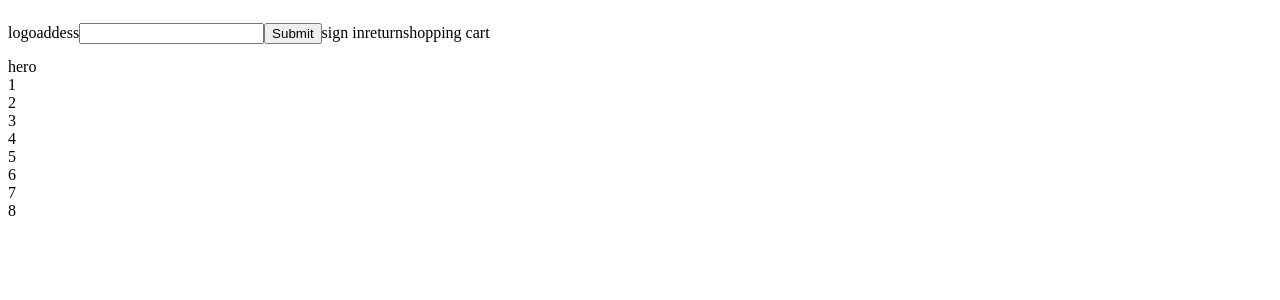
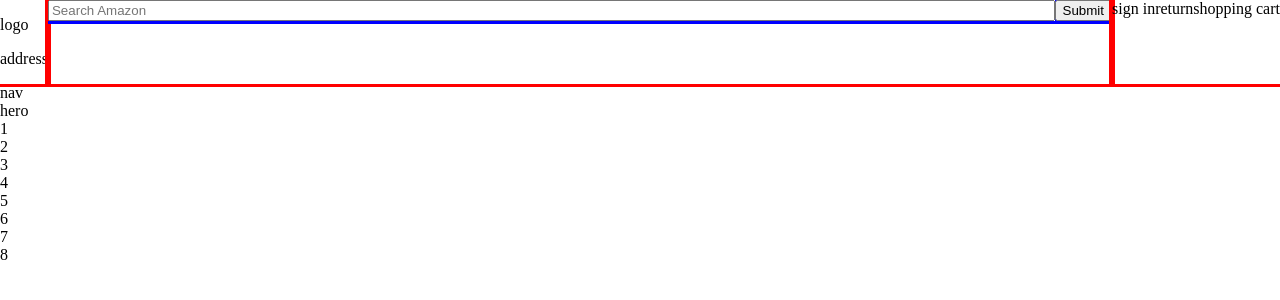
Before and after one commit to Mount-Blanc/AmazonClone, a React (Vite) app in the folder AmazonClone/: page / in a window 1280 px wide. Shown: the top 300 px of the page. Built offline with nearby package versions, Linux system fonts and the light colour scheme.

Commit message:
fixed search bar css

```diff
--- a/AmazonClone/src/App.css
+++ b/AmazonClone/src/App.css
@@ -1,6 +1,44 @@
-
+body {
+  margin:0
+}
 
 .header {
   display: flex;
-  align-items: center;
+  outline: 3px solid red;
+
 }
+
+.nav-middle {
+  width: auto;
+  outline: 3px solid red;
+  flex: 1 1 auto;
+}
+.nav-left {
+  width: auto;
+  outline: 3px solid red
+
+}
+.nav-right {
+  width: auto;
+  outline: 3px solid red
+
+}
+.nav-search {
+  outline: 3px solid blue;
+
+}
+
+.nav-fill {
+  display: flex;
+  outline: 3px solid blue;
+  flex: 1 1 auto;
+
+}
+
+form {
+  display: flex;
+}
+.nav-input {
+  display: flex;
+  width: 100%;
+}
--- a/AmazonClone/src/App.jsx
+++ b/AmazonClone/src/App.jsx
@@ -7,18 +7,28 @@ function App() {
 
     <main>
      <header className='header'>
+      <div class="nav-left">
       <p>logo</p>
-      <div>addess</div>
-      <div>
-      <input type="search"></input>
+     <p>address</p>
+      </div>
+      <div className='nav-middle'>
+        <div className='nav-search'>
+          <form>
+            <div className='nav-fill'>
+         <input className='nav-input' type="search" placeholder='Search Amazon'></input>
+
+            </div>
       <button>Submit</button>
+      </form>
       </div>
-      <div>
+      </div>
+      <div className='nav-right'>
         <span>sign in</span>
         <span>return</span>
         <span>shopping cart</span>
       </div>
      </header>
+     <nav>nav</nav>
      <hero>hero</hero>
      <section>1</section>
      <section>2</section>
```
